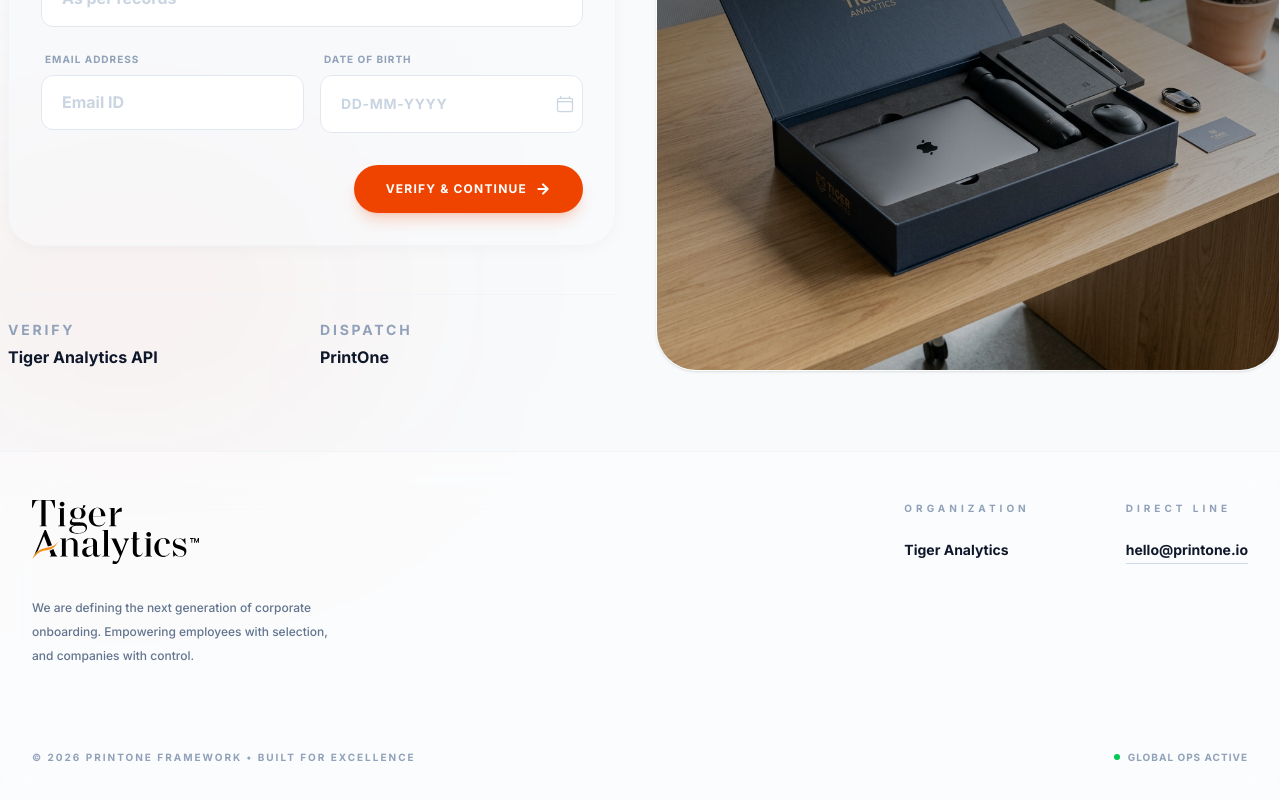
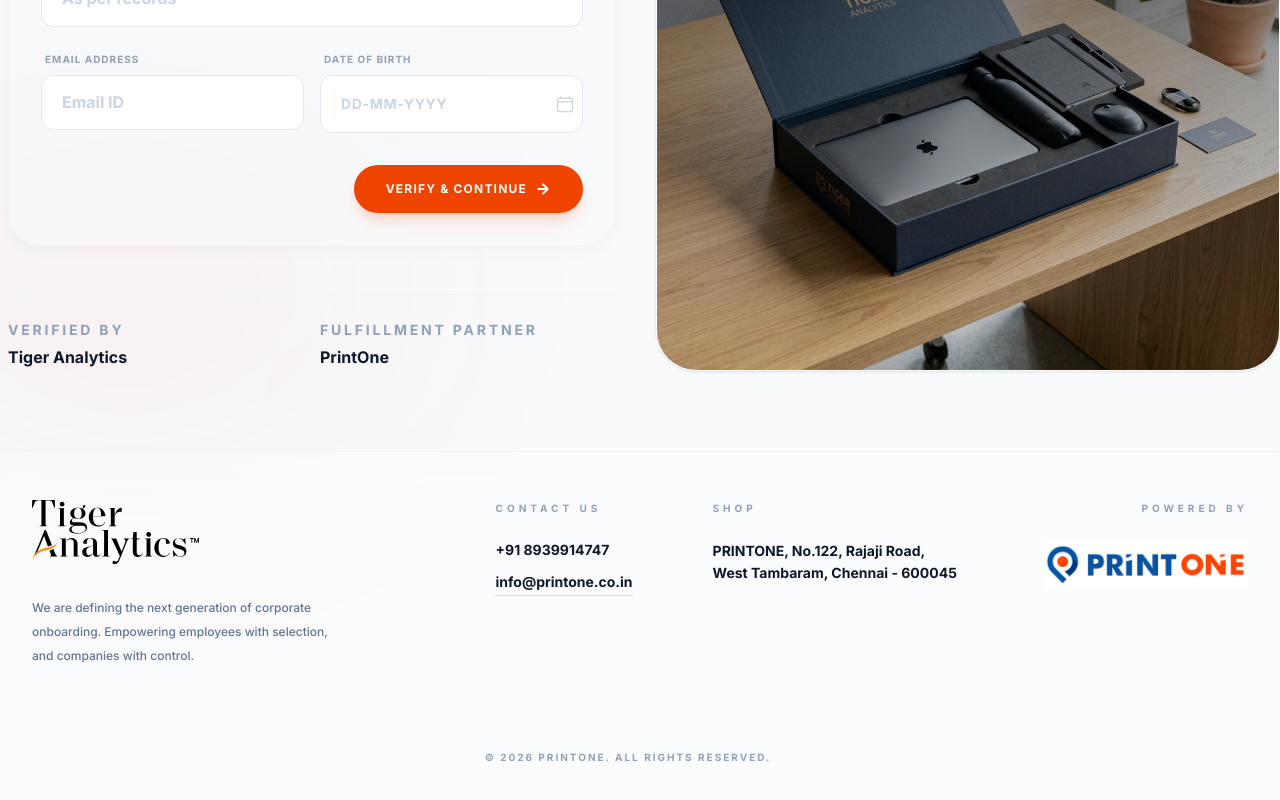
Before and after one commit to tndevelopers2024/printone-frontend, a React (Vite) app: page / in a window 1280 px wide. Shown: the part 432-1232 px from the top of the page. Built offline with nearby package versions, Linux system fonts and the light colour scheme.

Commit message:
new push

```diff
--- a/src/App.jsx
+++ b/src/App.jsx
@@ -49,24 +49,33 @@
               We are defining the next generation of corporate onboarding. Empowering employees with selection, and companies with control.
             </p>
           </div>
-          <div className="md:col-span-8 flex flex-wrap md:justify-end gap-16 md:gap-24">
+          <div className="md:col-span-8 flex flex-wrap md:justify-end gap-16 md:gap-20">
             <div className="space-y-6">
-              <h4 className="text-[10px] font-black text-slate-400 uppercase tracking-[0.4em]">Organization</h4>
-              <p className="text-sm text-brand-dark font-bold hover:text-brand-orange transition-colors cursor-default">Tiger Analytics</p>
+              <h4 className="text-[10px] font-black text-slate-400 uppercase tracking-[0.4em]">Contact Us</h4>
+              <div className="space-y-3">
+                 <p className="text-sm text-brand-dark font-bold">+91 8939914747</p>
+                 <p className="text-sm text-brand-dark font-bold hover:text-brand-blue transition-colors cursor-pointer underline decoration-brand-blue/20 underline-offset-8">info@printone.co.in</p>
+              </div>
             </div>
-            <div className="space-y-6">
-              <h4 className="text-[10px] font-black text-slate-400 uppercase tracking-[0.4em]">Direct Line</h4>
-              <p className="text-sm text-brand-dark font-bold hover:text-brand-blue transition-colors cursor-pointer underline decoration-brand-blue/20 underline-offset-8">hello@printone.io</p>
+            <div className="space-y-6 max-w-[250px]">
+              <h4 className="text-[10px] font-black text-slate-400 uppercase tracking-[0.4em]">Shop</h4>
+              <p className="text-sm text-brand-dark font-bold leading-relaxed">
+                PRINTONE, No.122, Rajaji Road, West Tambaram, Chennai - 600045
+              </p>
+            </div>
+            <div className="space-y-6 flex flex-col md:items-end">
+              <h4 className="text-[10px] font-black text-slate-400 uppercase tracking-[0.4em]">Powered by</h4>
+              <img src="/printone-logo.png" alt="Printone" className="h-12" />
             </div>
           </div>
         </div>
-        <div className="max-w-[1400px] mx-auto mt-12 pt-8 border-t border-slate-50 flex flex-col sm:flex-row justify-between items-center gap-6">
-          <p className="text-[10px] text-slate-400 font-bold uppercase tracking-[0.2em]">&copy; 2026 PrintOne Framework &bull; Built for Excellence</p>
+        <div className="max-w-[1400px] mx-auto mt-12 pt-8 border-t border-slate-50 flex flex-col sm:flex-row justify-center items-center gap-6">
+          <p className="text-[10px] text-slate-400 font-bold uppercase tracking-[0.2em]">&copy; {new Date().getFullYear()} PrintOne. All Rights Reserved.</p>
           <div className="flex gap-4">
-             <div className="flex items-center gap-2 group transition-all">
+             {/* <div className="flex items-center gap-2 group transition-all">
                 <div className="w-1.5 h-1.5 rounded-full bg-green-500 group-hover:scale-150 transition-transform" />
                 <span className="text-[10px] text-slate-400 uppercase font-black tracking-widest">Global Ops Active</span>
-             </div>
+             </div> */}
           </div>
         </div>
       </footer>
--- a/src/components/Verify.jsx
+++ b/src/components/Verify.jsx
@@ -5,6 +5,7 @@
 export default function Verify({ onVerified }) {
   const [formData, setFormData] = useState({ name: '', email: '', dob: '' })
   const [error, setError] = useState('')
+  const [isLoading, setIsLoading] = useState(false)
   const [isCalendarOpen, setIsCalendarOpen] = useState(false)
   const [viewDate, setViewDate] = useState(new Date())
   const [calendarDirection, setCalendarDirection] = useState('down')
@@ -58,6 +59,7 @@
       return
     }
 
+    setIsLoading(true)
     try {
       const sanitizedData = {
         name: formData.name.trim(),
@@ -80,9 +82,11 @@
         }
       } else {
         setError(data.message || 'Verification failed')
+        setIsLoading(false)
       }
     } catch (err) {
       setError('System communication error.')
+      setIsLoading(false)
     }
   }
 
@@ -263,10 +267,20 @@
 
               <button
                 type="submit"
-                className="w-full sm:w-auto bg-brand-orange hover:bg-orange-600 text-white font-black py-4 px-8 rounded-full transition-all shadow-lg shadow-brand-orange/20 flex items-center justify-center gap-2 text-xs uppercase tracking-widest cursor-pointer"
+                disabled={isLoading}
+                className={`w-full sm:w-auto bg-brand-orange hover:bg-orange-600 text-white font-black py-4 px-8 rounded-full transition-all shadow-lg shadow-brand-orange/20 flex items-center justify-center gap-2 text-xs uppercase tracking-widest ${isLoading ? 'opacity-80 cursor-not-allowed' : 'cursor-pointer'}`}
               >
-                Verify & Continue
-                <svg width="16" height="16" viewBox="0 0 24 24" fill="none" stroke="currentColor" strokeWidth="3" strokeLinecap="round" strokeLinejoin="round"><path d="M5 12h14M12 5l7 7-7 7"/></svg>
+                {isLoading ? (
+                  <>
+                    <div className="w-4 h-4 border-2 border-white/20 border-t-white rounded-full animate-spin" />
+                    Verifying...
+                  </>
+                ) : (
+                  <>
+                    Verify & Continue
+                    <svg width="16" height="16" viewBox="0 0 24 24" fill="none" stroke="currentColor" strokeWidth="3" strokeLinecap="round" strokeLinejoin="round"><path d="M5 12h14M12 5l7 7-7 7"/></svg>
+                  </>
+                )}
               </button>
             </div>
           </form>
@@ -276,11 +290,11 @@
 
         <div className="grid grid-cols-2 gap-4 mt-12 border-t border-slate-100 pt-6">
            <div className="text-center sm:text-left">
-              <p className="text-[14px] font-black text-slate-400 uppercase tracking-[0.2em] mb-1">Verify</p>
-              <p className="text-[16px] font-bold text-slate-900">Tiger Analytics API</p>
+              <p className="text-[14px] font-black text-slate-400 uppercase tracking-[0.2em] mb-1">Verified by</p>
+              <p className="text-[16px] font-bold text-slate-900">Tiger Analytics</p>
            </div>
            <div className="text-center sm:text-left">
-              <p className="text-[14px] font-black text-slate-400 uppercase tracking-[0.2em] mb-1">Dispatch</p>
+              <p className="text-[14px] font-black text-slate-400 uppercase tracking-[0.2em] mb-1">Fulfillment Partner</p>
               <p className="text-[16px] font-bold text-slate-900">PrintOne</p>
            </div>
         </div>
```
Also changed, not shown: src/components/AdminDashboard.jsx (+35 -16 lines).
